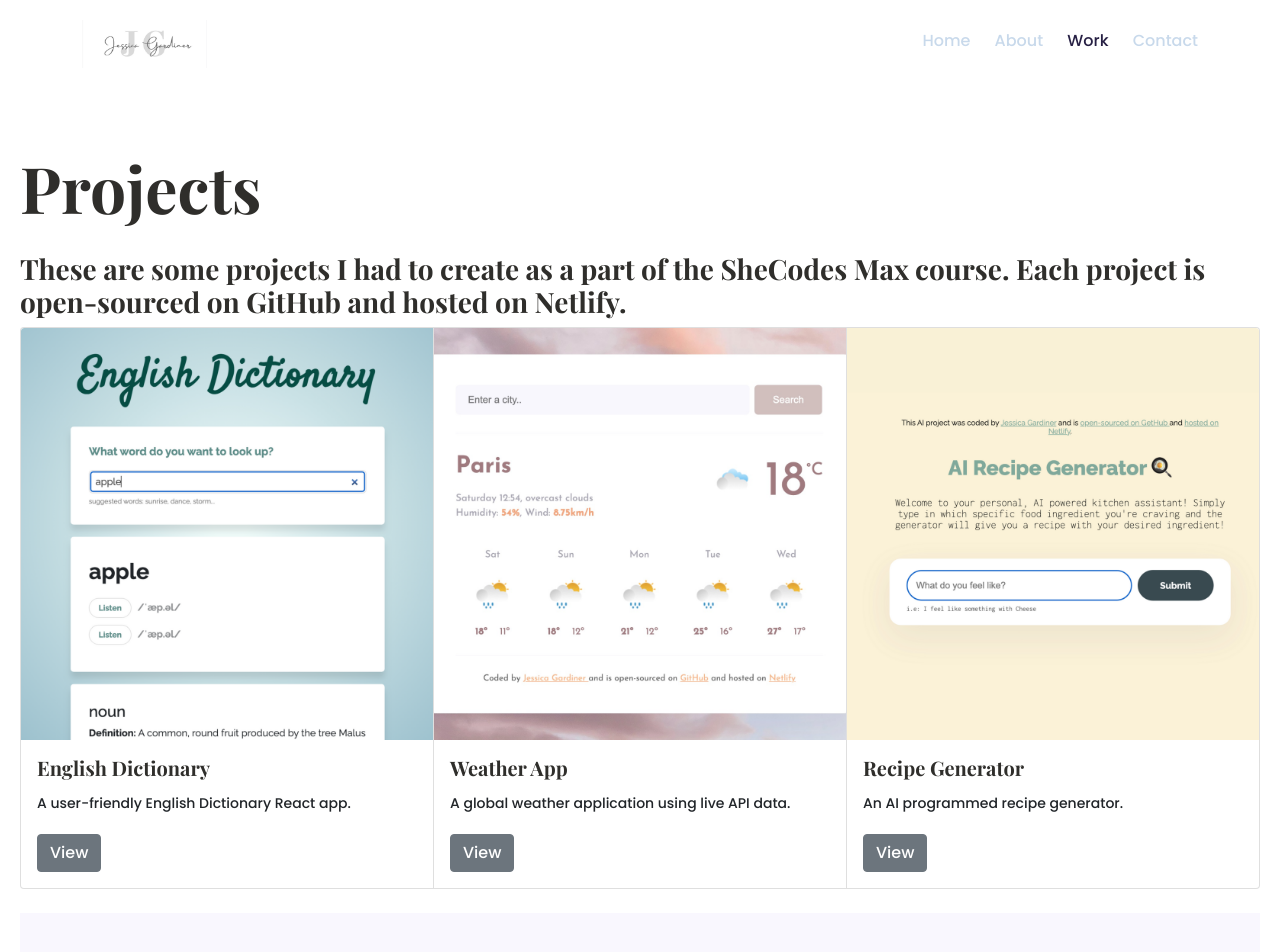
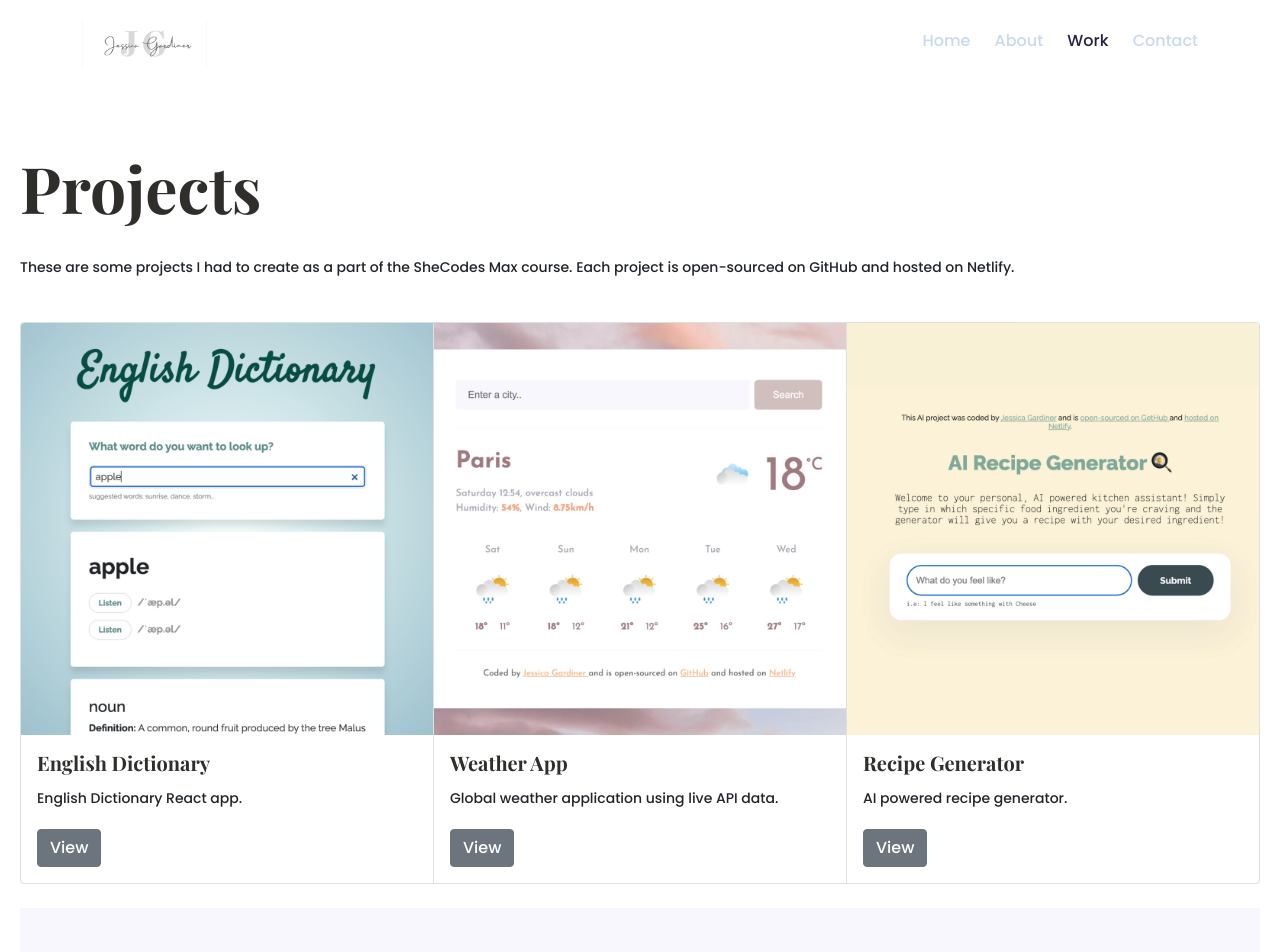
Before and after one commit to JesGardiner/portfolio-project, a plain HTML site: page work.html in a window 1280 px wide. Shown: the top 952 px of the page. Drawn offline with nearby package versions, Linux system fonts and the light colour scheme.

Commit message:
Editorial corrections

```diff
--- a/work.html
+++ b/work.html
@@ -59,13 +59,14 @@
     <div class="content-container">
         <div class="content">
             <h1 class="mb-4">Projects</h1>
-          <h3>These are some projects I had to create as a part of the SheCodes Max course. Each project is open-sourced on GitHub and hosted on Netlify.</h3>
-    <div class="card-group">
+          <p>These are some projects I had to create as a part of the SheCodes Max course. Each project is open-sourced on GitHub and hosted on Netlify.</p>
+          </br>
+  <div class="card-group">
   <div class="card">
     <img src="images/react-dictionary.png" class="card-img-top" alt="...">
     <div class="card-body">
       <h5 class="card-title">English Dictionary</h5>
-      <p class="card-text">A user-friendly English Dictionary React app.</p>
+      <p class="card-text"> English Dictionary React app.</p>
         <a href="https://english-dictionary-react.netlify.app/" class="btn btn-secondary" title="Dictionary App"> View </a>
     </div>
   </div>
@@ -73,7 +74,7 @@
     <img src="images/weather.png" class="card-img-top" alt="...">
     <div class="card-body">
       <h5 class="card-title">Weather App</h5>
-      <p class="card-text">A global weather application using live API data.</p>
+      <p class="card-text">Global weather application using live API data.</p>
      <a href="https://jgardiner-weather-app.netlify.app/" class="btn btn-secondary" title="Weather App"> View </a>
     </div>
   </div>
@@ -81,7 +82,7 @@
     <img src="images/ai-recipe.png" class="card-img-top" alt="...">
     <div class="card-body">
       <h5 class="card-title">Recipe Generator</h5>
-      <p class="card-text">An AI programmed recipe generator.</p>
+      <p class="card-text">AI powered recipe generator.</p>
     <a href="https://ai-recipe-generator-by-jess.netlify.app/" class="btn btn-secondary" title="Weather App"> View </a>
     </div>
   </div>
```
Also changed, not shown: about.html (+1 -1 lines).
